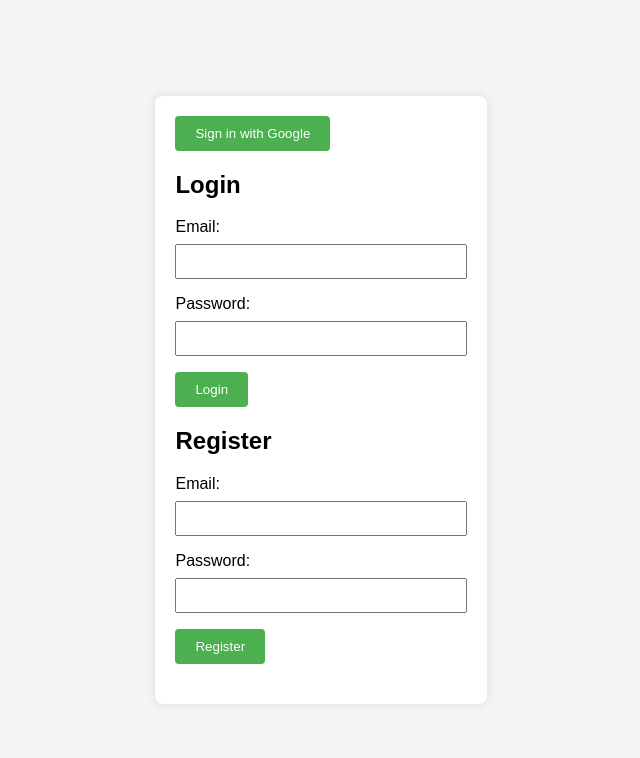
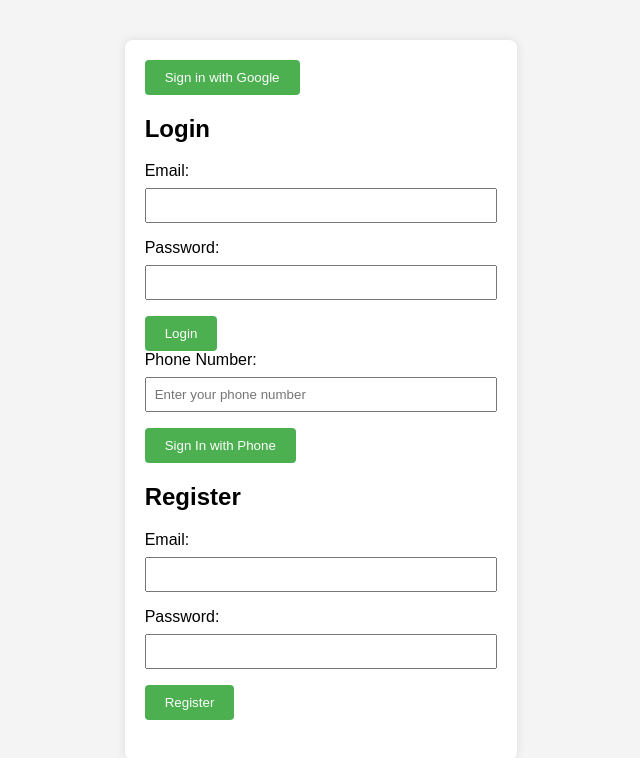
Before and after one commit to furqantuitions/entep, a plain HTML site: page index.html in a window 1280 px wide. Shown: the whole page, without its empty margins (319-959 px from the left). Drawn offline with Linux system fonts and the light colour scheme.

Commit message:
Update index.html

```diff
--- a/index.html
+++ b/index.html
@@ -18,6 +18,11 @@
                 <label for="password">Password:</label>
                 <input type="password" id="password" required>
                 <button type="button" onclick="login()">Login</button>
+                      <!-- Phone Number Field -->
+        <label for="phone">Phone Number:</label>
+        <input type="tel" id="phone" placeholder="Enter your phone number" required>
+        <!-- Button to trigger phone authentication -->
+        <button type="button" onclick="signInWithPhone()">Sign In with Phone</button>
             </form>
         </div>
 
```
